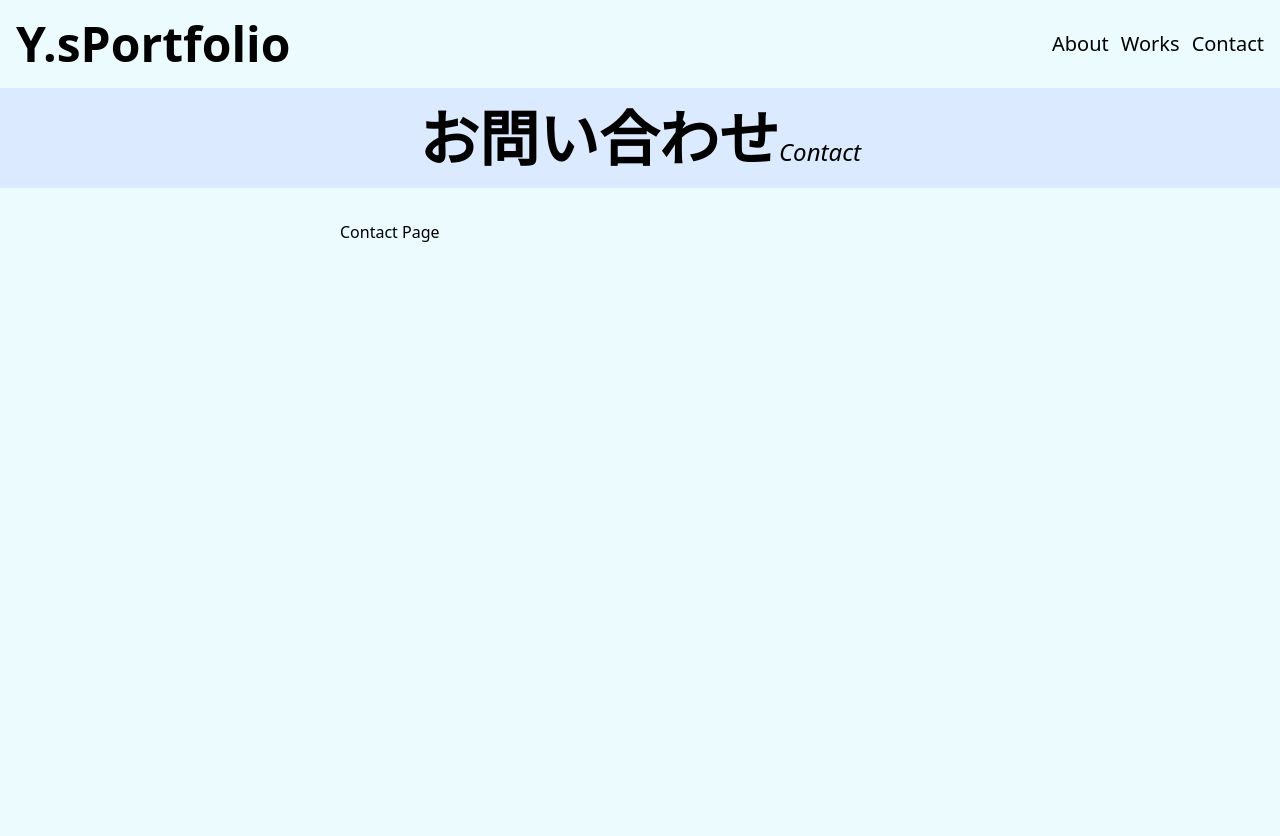
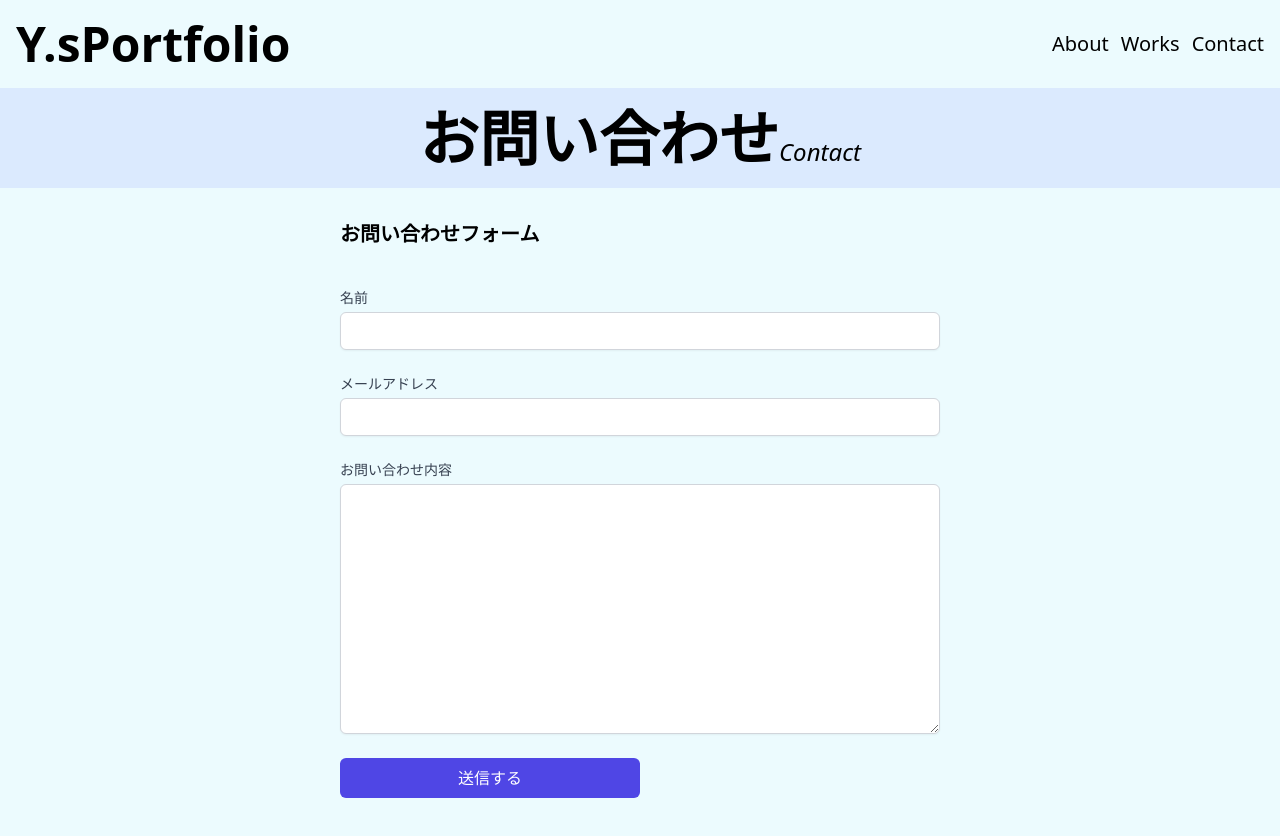
Before and after one commit to chikotaro/portfolio-v2, a Next.js app: page /contact in a window 1280 px wide. Shown: the top 836 px of the page. Built offline with nearby package versions, Linux system fonts and the light colour scheme; what tailwindcss-filters would draw is missing.

Commit message:
📝　情報の追加

```diff
--- a/src/pages/contact/index.tsx
+++ b/src/pages/contact/index.tsx
@@ -2,14 +2,91 @@ import React from "react";
 import { Header } from "src/component/Header";
 import { Layout } from "src/component/Layout";
 import { Hero } from "src/Hero";
+import { useForm, SubmitHandler } from "react-hook-form";
+
+interface IFormInput {
+	name: string;
+	email: string;
+	content: string;
+}
 
 const Contact = () => {
+	const {
+		register,
+		handleSubmit,
+		formState: { errors },
+	} = useForm<IFormInput>();
+	const onSubmit: SubmitHandler<IFormInput> = (data) => {
+		console.log(data);
+	};
+
 	return (
 		<div>
 			<Header />
 			<Hero title="お問い合わせ" subTitle="Contact" />
 			<Layout>
-				<h1>Contact Page</h1>
+				<h1 className="text-xl font-bold">お問い合わせフォーム</h1>
+
+				<form onSubmit={handleSubmit(onSubmit)} className="mt-10 space-y-6">
+					<div>
+						<label
+							htmlFor="name"
+							className="block text-sm font-medium text-gray-700"
+						>
+							名前
+						</label>
+						<input
+							id="name"
+							{...register("name", { required: "名前は必須です" })}
+							className="mt-1 block w-full rounded-md border border-gray-300 p-2 shadow-sm focus:border-indigo-500 focus:ring-indigo-500 sm:text-sm"
+						/>
+						{errors.name ? (
+							<span className="text-red-600">{errors.name.message}</span>
+						) : null}
+					</div>
+					<div>
+						<label
+							htmlFor="email"
+							className="block text-sm font-medium text-gray-700"
+						>
+							メールアドレス
+						</label>
+						<input
+							id="email"
+							type="email"
+							{...register("email", { required: "メールアドレスは必須です" })}
+							className="mt-1 block w-full rounded-md border border-gray-300 p-2 shadow-sm focus:border-indigo-500 focus:ring-indigo-500 sm:text-sm"
+						/>
+						{errors.email ? (
+							<span className="text-red-600">{errors.email.message}</span>
+						) : null}
+					</div>
+					<div>
+						<label
+							htmlFor="content"
+							className="block text-sm font-medium text-gray-700"
+						>
+							お問い合わせ内容
+						</label>
+						<textarea
+							id="content"
+							{...register("content", {
+								required: "お問い合わせ内容は必須です",
+							})}
+							className="mt-1 block h-[250px] w-full rounded-md border border-gray-300 p-4 shadow-sm focus:border-indigo-500 focus:ring-indigo-500 sm:text-sm"
+						/>
+						{errors.content ? (
+							<span className="text-red-600">{errors.content.message}</span>
+						) : null}
+					</div>
+					<button
+						type="submit"
+						className="w-1/2 rounded-md bg-indigo-600 py-2 px-4 text-white hover:bg-indigo-700"
+					>
+						送信する
+					</button>
+				</form>
+
 				{/* 他のコンテンツ */}
 			</Layout>
 		</div>
--- a/src/pages/works/index.tsx
+++ b/src/pages/works/index.tsx
@@ -1,7 +1,39 @@
+import Image from "next/image";
+import Link from "next/link";
 import React from "react";
 import { Header } from "src/component/Header";
 import { Layout } from "src/component/Layout";
 import { Hero } from "src/Hero";
+
+const workListA = [
+	{
+		title: "OHA!",
+		desc: "html,css,Javascript で作ったポートフォリオサイト",
+		href: "https://oha-portfolio-sho.vercel.app/",
+		thumbnail: "/OHA.png",
+	},
+	{
+		title: "AI",
+		desc: "html,css,Javascript で作ったポートフォリオサイト",
+		href: "https://ai-portfolio-sho.vercel.app/",
+		thumbnail: "/AI.png",
+	},
+];
+
+const workListB = [
+	{
+		title: "simple",
+		desc: "microCMS,Next.js,Typescriptで作ったポートフォリオサイト",
+		href: "https://my-next-project-q726eg5ph-shos-projects-c687e542.vercel.app",
+		thumbnail: "/simple.png",
+	},
+	{
+		title: "web-blog",
+		desc: "microCMS,Next.js,Typescriptで作ったポートフォリオサイト",
+		href: "https://pf-web-blog.vercel.app/",
+		thumbnail: "/web-blog.png",
+	},
+];
 
 const Works = () => {
 	return (
@@ -9,7 +41,61 @@ const Works = () => {
 			<Header />
 			<Hero title="実績紹介" subTitle="Works" />
 			<Layout>
-				<h1>Works Page</h1>
+				<p>これまで作成した制作物の一覧をご紹介します。</p>
+				<div className="mt-20">
+					<p className="text-xl sm:text-3xl">HTML,CSS,JavaScriptを使用した制作物</p>
+					<ul className="mt-5 flex flex-col gap-5 sm:grid sm:grid-cols-2">
+						{workListA.map((work) => (
+							<li key={work.href}>
+								<Link
+									href={work.href}
+									passHref
+									target="_blank"
+									className="flex transform flex-col gap-2 rounded-md border-2 p-5 transition-transform duration-300 hover:-translate-y-2 hover:shadow-lg sm:gap-4"
+								>
+									<div className="text-4xl font-bold">{work.title}</div>
+									<div>{work.desc}</div>
+									<div className="mx-auto w-[300px] pb-4">
+										<Image
+											src={work.thumbnail}
+											alt=""
+											width={300}
+											height={300}
+										/>
+									</div>
+								</Link>
+							</li>
+						))}
+					</ul>
+				</div>
+
+				<div className="mt-20">
+					<p className="text-xl sm:text-3xl">Next.jsを使用した制作物</p>
+					<ul className="mt-5 flex flex-col gap-5 sm:grid sm:grid-cols-2">
+						{workListB.map((work) => (
+							<li key={work.href}>
+								<Link
+									href={work.href}
+									passHref
+									target="_blank"
+									className="flex transform flex-col gap-2 rounded-md border-2 p-5 transition-transform duration-300 hover:-translate-y-2 hover:shadow-lg sm:gap-4"
+								>
+									<div className="text-4xl font-bold">{work.title}</div>
+									<div>{work.desc}</div>
+									<div className="mx-auto w-[300px] pb-4">
+										<Image
+											src={work.thumbnail}
+											alt=""
+											width={300}
+											height={300}
+										/>
+									</div>
+								</Link>
+							</li>
+						))}
+					</ul>
+				</div>
+
 				{/* 他のコンテンツ */}
 			</Layout>
 		</div>
```
